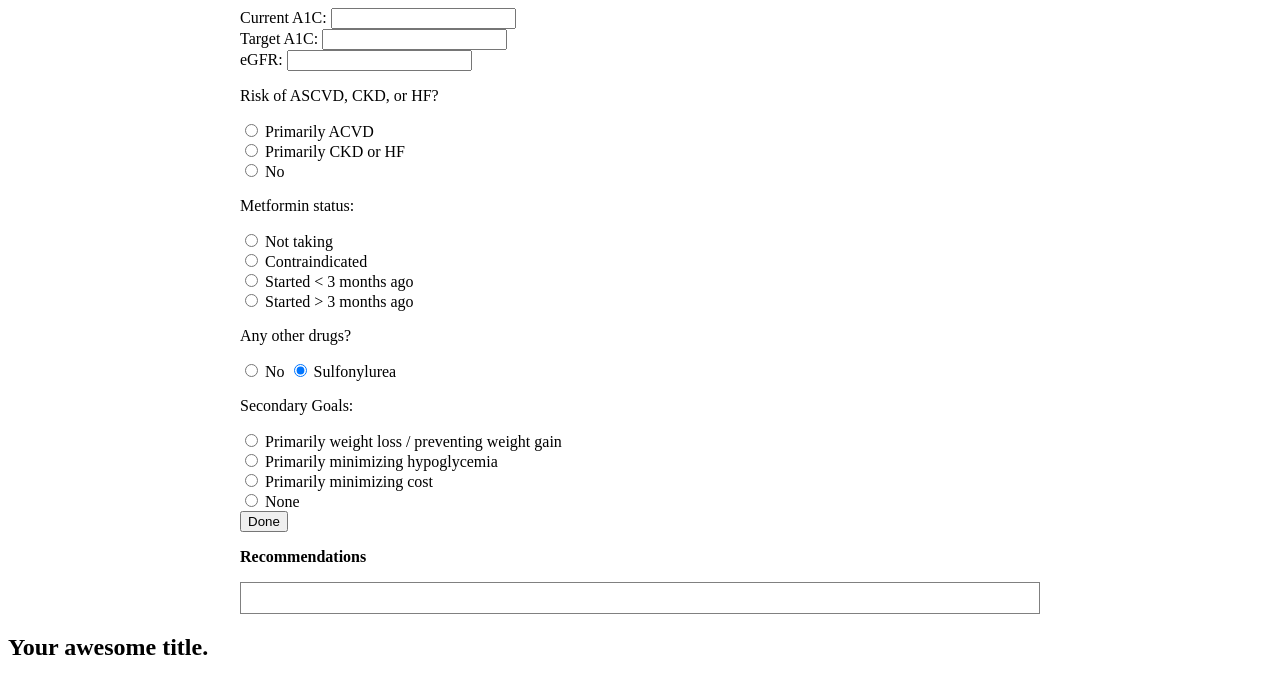
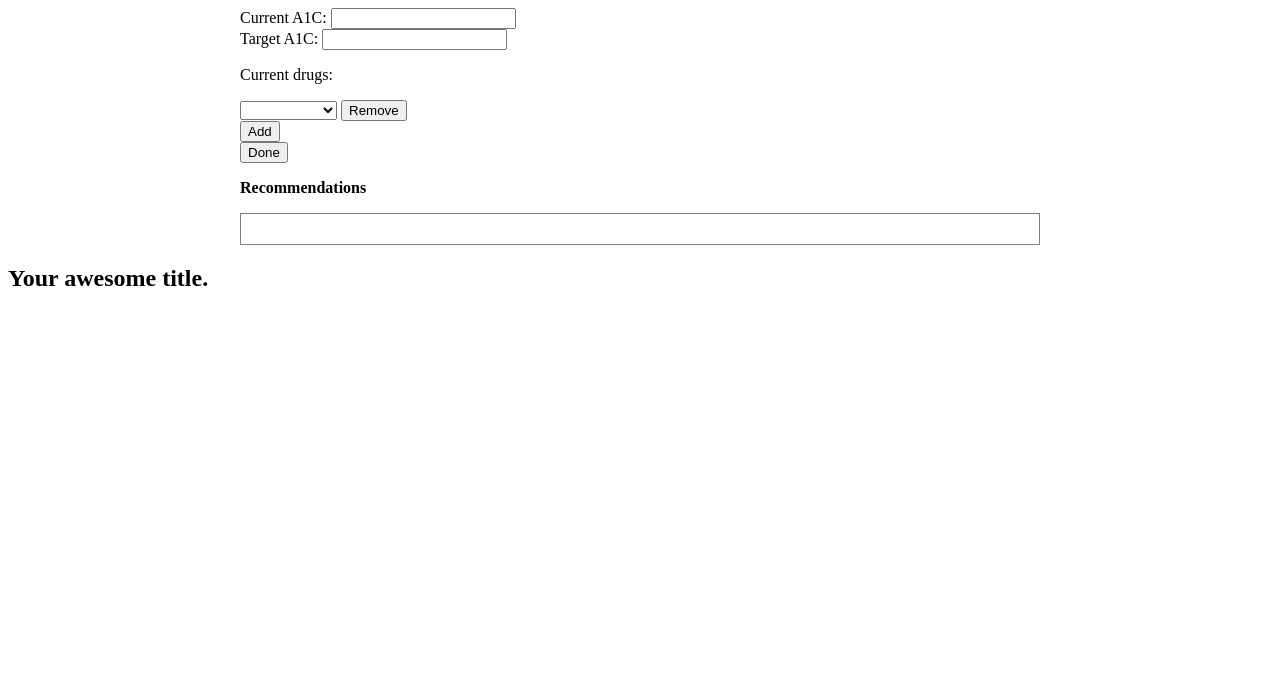
Before and after one commit to nikhbikh/maple, a Jekyll site: the page built from docs/index.html, in a window 1280 px wide. Shown: the top 694 px of the page. Built offline with Jekyll 4.4.1, drawn with Linux system fonts in a browser that asks for light colours; some of the changed lines change nothing that is shown.

Commit message:
finished input, beginning current drugs

```diff
--- a/docs/_layouts/default.html
+++ b/docs/_layouts/default.html
@@ -14,8 +14,9 @@
     <!-- JS -->
     <!--[if lt IE 9]><script src="https://html5shim.googlecode.com/svn/trunk/html5.js"></script><![endif]-->
     <script defer src="{{ site.url }}{{ site.baseurl }}/assets/scripts.js" type="text/javascript"/></script>
+    <script defer src="{{ site.url }}{{ site.baseurl }}/assets/inputs.js" type="text/javascript"/></script>
+    <script defer src="{{ site.url }}{{ site.baseurl }}/assets/current_drugs.js" type="text/javascript"/></script>
     <script defer src="{{ site.url }}{{ site.baseurl }}/assets/node.js" type="text/javascript"/></script>
-    <script defer src="{{ site.url }}{{ site.baseurl }}/assets/inputs.js" type="text/javascript"/></script>
     <!-- {% if site.google_analytics %}{% include google/analytics.html %}{% endif %} -->
   </body>
 
--- /dev/null
+++ b/docs/assets/current_drugs.js
@@ -0,0 +1,45 @@
+console.log('current_drugs.js');
+
+var CurrentDrugs = function() {
+  this.elt = document.getElementById('current_drugs');
+  this.drugs = [];
+  this.add_button = document.querySelector('#current_drugs .add_button');
+  this.add_button.onclick = this.add.bind(this);
+
+  var drug_options = ""
+  var known_drugs = [['met', 'Metformin'],
+                     ['su', 'Sulfonylurea']];
+  for (let i = 0; i < known_drugs.length; i++) {
+    drug_options += `<option value="${known_drugs[i][0]}">${known_drugs[i][1]}</option>`
+  }
+  var drug_container = document.createElement('temp');
+  drug_container.innerHTML =`<div class="drug_selection">
+  <select>
+    <option value="none"></option>
+    ${drug_options}
+  </select>
+  <button class="remove_button">Remove</button>
+</div>`
+  this.drug_template = drug_container.children[0];
+
+
+}
+
+CurrentDrugs.prototype.add = function(event) {
+  event.preventDefault();
+  if (this.drugs.length && unselected(this.drugs[this.drugs.length - 1])) {
+    console.log('first fill out last unfilled drug');
+    return;
+  }
+  var newDrug = this.drug_template.cloneNode();
+  this.elt.appendChild(newDrug);
+  this.drugs.push(newDrug);
+}
+
+function getSelected(el) {
+  el.options[el.selectedIndex].value
+}
+
+function unselected(el) {
+  return (getSelected(el.querySelector('select')) == "none")
+}
--- a/docs/assets/inputs.js
+++ b/docs/assets/inputs.js
@@ -1,42 +1,160 @@
+console.log('inputs.js')
 
-var Inputs = function(params) {
+var Inputs = function() {
+  this.hidden = new Set();
+  this.visible = new Set();
+}
+
+Inputs.prototype.init = function(elements) {
   this.elements = {};
-  for (let i = 0; i < params.hidden.length; i++) {
-    if ((elt = document.getElementById(params.hidden[i]))) {
-      this.elements[params.hidden[i]] = elt;
-
-    } else {
-      throw new Error(`no param ${params.hidden[i]}`);
-    }
-  }
-  for (let i = 0; i < params.visible.length; i++) {
-    if ((elt = document.getElementById(params.visible[i]))) {
-      this.elements[params.visible[i]] = elt;
-    } else {
-      throw new Error(`no param ${params.visible[i]}`);
-    }
-  }
-
-  this.hidden = params.hidden;
-  this.visible = params.visible;
+  this.visible.clear();
+  this.hidden.clear();
+  console.log(elements);
+  elements.forEach( elt => {
+    this.elements[elt.getName()] = elt;
+    this.hidden.add(elt);
+  });
   this.draw();
 }
 
+Inputs.prototype.showFeature = function(feature) {
+  var el = this.elements[feature];
+  if (!el) {
+    throw new Error(`Feature "${feature}" not available`);
+  }
+  this.hidden.delete(el);
+  this.visible.add(el);
+}
+
+Inputs.prototype.hideAll = function(feature) {
+  this.visible.clear();
+  this.elements.forEach( el => { this.hidden.add(el); });
+}
+
 Inputs.prototype.draw = function() {
-  for (let i = 0; i < params.hidden.length; i++) {
-    this.elements[params.hidden[i]].hidden = true;
-  }
-  for (let i = 0; i < params.visible.length; i++) {
-    this.elements[params.visible[i]].hidden = false ;
+  this.hidden.forEach( el => { el.hide(); });
+  this.visible.forEach( el => { el.show(); });
+}
+
+Inputs.prototype.getFeatures = function() {
+  var features = {};
+  Object.entries(this.elements).map( entry => {
+    features[entry[0]] = entry[1].getValue();
+  });
+  return features;
+}
+
+var AbstractInput = function() {}
+AbstractInput.prototype.getName = function() {
+  throw new Error('Not implemented!');
+}
+AbstractInput.prototype.getValue = function() {
+  throw new Error('Not implemented!');
+}
+AbstractInput.prototype.show = function() {
+  throw new Error('Not implemented!');
+}
+AbstractInput.prototype.hide = function() {
+  throw new Error('Not implemented!');
+}
+
+var NumberInput = function(inputCallback, id, precision) {
+  AbstractInput.call(this);
+  this.name = id;
+  this.elt = document.getElementById(id);
+  this.elt.onblur = validateNumberToFixed(1);
+  this.listen(inputCallback);
+}
+NumberInput.prototype = Object.create(AbstractInput.prototype);
+NumberInput.prototype.constructor = NumberInput;
+NumberInput.prototype.getValue = function() {
+  return this.elt.valueAsNumber;
+}
+NumberInput.prototype.getName = function() {
+  return this.name;
+}
+NumberInput.prototype.show = function() {
+  this.elt.parentElement.hidden = false;
+}
+NumberInput.prototype.hide = function() {
+  this.elt.parentElement.hidden = true;
+}
+NumberInput.prototype.listen = function(inputCallback) {
+  this.elt.oninput = inputCallback;
+}
+
+
+
+var RadioInput = function(inputCallback, name) {
+  this.elts = document.getElementsByName(name);
+  this.name = name;
+  this.listen(inputCallback);
+}
+RadioInput.prototype = Object.create(AbstractInput.prototype);
+RadioInput.prototype.constructor = RadioInput;
+RadioInput.prototype.getValue = function() {
+  for (var i = 0; i < this.elts.length; i++) {
+    if (this.elts[i].checked) {
+      return this.elts[i].id;
+    }
   }
 }
+RadioInput.prototype.getName = function() {
+  return this.name;
+}
+RadioInput.prototype.show = function() {
+  this.elts[0].parentElement.parentElement.hidden = false;
+}
+RadioInput.prototype.hide = function() {
+  this.elts[0].parentElement.parentElement.hidden = true;
+}
+RadioInput.prototype.listen = function(inputCallback) {
+  this.elts.forEach( elt => { elt.onchange = inputCallback;});
+}
 
-Input.prototype.showFeature = function(feature) {
-  if (this.visible.includes(feature)) {
-    throw new Error(`Feature "${feature}" is already visible`);
-  }
-  if (!this.elements['feature']) {
-    throw new Error(`Feature "${feature}" not available`);
-  }
+var ContraSu = function() {}
+ContraSu.prototype = Object.create(AbstractInput.prototype);
+ContraSu.prototype.constructor = ContraSu;
+ContraSu.prototype.getName  = function() { return 'contra_su'; }
+ContraSu.prototype.getValue = function() { return false; }
+ContraSu.prototype.show = function() {}
+ContraSu.prototype.hide = function() {}
+
+var NOthers = function() {}
+NOthers.prototype = Object.create(AbstractInput.prototype);
+NOthers.prototype.constructor = NOthers;
+NOthers.prototype.getName  = function() { return 'n_others'; }
+NOthers.prototype.getValue = function() { return 1; }
+NOthers.prototype.show = function() {}
+NOthers.prototype.hide = function() {}
+
+var SideEffectsMet = function() {}
+SideEffectsMet.prototype = Object.create(AbstractInput.prototype);
+SideEffectsMet.prototype.constructor = SideEffectsMet;
+SideEffectsMet.prototype.getName  = function() { return 'side_effects_met'; }
+SideEffectsMet.prototype.getValue = function() { return false; }
+SideEffectsMet.prototype.show = function() {}
+SideEffectsMet.prototype.hide = function() {}
+
+var CurrentDrugs = function() {
+  AbstractInput.call(this);
 
 }
+CurrentDrugs.prototype = Object.create(AbstractInput.prototype);
+CurrentDrugs.prototype.constructor = CurrentDrugs;
+
+function getAllElements(inputCallback) {
+  var elements = [
+    new NumberInput(inputCallback, 'ca1c', 1),
+    new NumberInput(inputCallback, 'ta1c', 1),
+    new NumberInput(inputCallback, 'egfr', 0),
+    new RadioInput(inputCallback, 'risk'),
+    new RadioInput(inputCallback, 'goals2'),
+    //new RadioInput(inputCallback, 'met'),
+    //new RadioInput(inputCallback, 'others'),
+    new SideEffectsMet(),
+    new NOthers(),
+    new ContraSu(),
+  ];
+  return elements
+}
--- a/docs/assets/node.js
+++ b/docs/assets/node.js
@@ -3,6 +3,8 @@
  *
  * Implements a node of a decision tree.
  */
+
+console.log('node.js')
 
 var Node = function(params) {
   this.is_leaf = params.is_leaf;
@@ -21,9 +23,9 @@ Node.prototype.toString = function() {
     return `action: ${this.action}`;
   }
   if (this.threshold_feature) {
-    return `${this.features} ${this.operation} ${this.threshold_feature}`;
+    return `${this.feature} ${this.operation} ${this.threshold_feature}`;
   } else {
-    return `${this.features} ${this.operation} ${this.threshold}`;
+    return `${this.feature} ${this.operation} ${this.threshold}`;
   }
 }
 
@@ -37,14 +39,14 @@ Node.prototype.traverse = function(features) {
   }
 
   var f = features[this.feature];
-  if (f == undefined) {
+  if (!defined(f)) {
     throw new NodeError(this.feature, `Feature ${this.feature} not available`);
   }
 
   var t = this.threshold;
   if (this.threshold_feature) {
     t = features[this.threshold_feature]
-    if (t == undefined) {
+    if (!defined(t)) {
       throw new NodeError(
         this.threshold_feature,
         `Feature ${this.threshold_feature} not available`);
@@ -93,15 +95,27 @@ Node.prototype.traverse = function(features) {
         return right_return;
       }
       return left_return;
+    default:
+      throw(`Operation "${this.operation}" not implemented`);
   }
 }
 
+Node.prototype.required_features = function() {
+  var f = [];
+  if (this.feature) {
+    f.push(this.feature);
+  }
+  if (this.threshold_feature) {
+    f.push(this.threshold_feature);
+  }
+  return f;
+}
 
 class NodeError extends Error {
-  constructor(field, message) {
+  constructor(feature, message) {
     super(message);
     this.name = "NodeError";
-    this.field = field;
+    this.feature = feature;
   }
 }
 
@@ -117,7 +131,6 @@ function DFS(root, op) {
   }
   node_stack.push(root);
   while (node_stack.length > 0) {
-    console.log('dfs');
     let curr_node = node_stack.pop();
     if (isLeaf(curr_node)) {
       continue;
@@ -148,7 +161,6 @@ function getAllFeatures(root) {
 }
 
 function fillLeft(root, left) {
-  console.log('fill left');
   var root_copy = JSON.parse(JSON.stringify(root));
   var op = {'before': () => {},
             'after': (curr_node) => {
@@ -167,8 +179,9 @@ function getTrees() {
                     'threshold': 30,
                     'operation': '>=',
                     'right_child': {'is_leaf': false,
-                                    'feature': 'taking_met',
-                                    'operation': 'not',
+                                    'feature': 'met',
+                                    'operation': '==',
+                                    'threshold': 'no_met',
                                     'right_child': {'is_leaf': false,
                                                     'feature': 'side_effects_met',
                                                     'operation': 'not',
@@ -232,23 +245,14 @@ function getTrees() {
                'right_child': {'feature': 'n_others',
                                'operation': '==',
                                'threshold': 0,
-                           'right_child': start_first_drug},
+                               'right_child': start_first_drug,
                                'left_child': {'feature': 'n_others',
+                                              'operation': '==',
                                               'threshold': 1,
-                          'right_child': start_second_drug},
+                                              'right_child': start_second_drug,
                                               'left_child': {'is_leaf': true,
-                                         'action': 'Don\'t know how more than 2 drugs'}};
+                                                             'action': 'Don\'t know how more than 2 drugs'}}}};
   return [inflateTree(root1), inflateTree(root2)];
-}
-
-function traverseTree(root, features) {
-  var prev = root;
-  var next = root;
-  while (next instanceof Node) {
-    console.log(next);
-    next = next.traverse(features);
-  }
-  console.log(next);
 }
 
 function isFull(node) {
--- a/docs/assets/scripts.js
+++ b/docs/assets/scripts.js
@@ -1,19 +1,16 @@
 
-console.log("hi there");
+console.log("script.js");
 
 function main() {
-  document.getElementById("current_a1c").onblur = validateNumberToFixed(1);
-  document.getElementById("target_a1c").onblur = validateNumberToFixed(1);
-  document.getElementById("t1_form").onsubmit = t1Button;
+  new CurrentDrugs();
+  var roots = getTrees();
+  var i = new Inputs();
+  window.roots = roots;
+  window.i = i;
+  var inputCallback = unboundInputCallback.bind({'roots': roots, 'i': i});
+  i.init(getAllElements(inputCallback));
+  inputCallback();
 
-  /*
-  document.getElementById("current_a1c").oninput = t1Button;
-  document.getElementById("target_a1c").oninput = t1Button;
-  document.getElementById("t1_form").oninput = t1Button;
-  document.getElementById("eGFR").oninput = t1Button;
-  document.getElementById("yes_risk").oninput = t1Button;
-  document.getElementById("no_risk").oninput = t1Button;
-  */
 }
 
 function validateNumberToFixed(i) {
@@ -22,98 +19,32 @@ function validateNumberToFixed(i) {
   };
 }
 
-function getRadio(name) {
-  var elts = document.getElementsByName(name);
-  for (var i = 0; i < elts.length; i++) {
-    if (elts[i].checked) {
-      return elts[i].id;
-    }
-  }
+function defined(v) {
+  return (v || v === false || v == 0);
 }
 
-function getFeatures() {
-  var ca1c = document.getElementById("current_a1c").valueAsNumber;
-  var ta1c = document.getElementById("target_a1c").valueAsNumber;
-  var egfr = document.getElementById("eGFR").valueAsNumber;
-  var risk = getRadio("risk");
-  var met = getRadio("met");
-  var goals2 = getRadio("goals2");
-  var others = getRadio("others");
-  return {'ca1c': ca1c,
-          'ta1c': ta1c,
-          'egfr': egfr,
-          'risk': risk,
-          'met':  met,
-          'goals2': goals2,
-          'others':  others};
+function unboundInputCallback() {
+  this.roots.forEach( root => { traverseTree(root, this.i); console.log('\n'); });
+  this.i.draw();
 }
 
-
-
-function t1Button(event) {
-  event.preventDefault();
-  var [ca1c, ta1c, egfr, risk, met, goals2, others] = getFeatures();
-
-  var recs = [];
-  if (ca1c > 6.5) {
-    if (egfr >= 30) {
-      if (met == "no_met") {
-        recs.push("start metformin");
-      }
-    } else if (others == "no_others") {
-      recs.push("start sulfonylurea");
-    }
-  }
-
-  var addSecondary = false;
-  if (ca1c > ta1c) {
-    if (met == "contra_met") {
-      if (others == "no_others") {
-        recs.push("add sulfonylurea");
+function traverseTree(root, input) {
+  var features = input.getFeatures();
+  var next = root;
+  while (next instanceof Node) {
+    console.log(""+next);
+    next.required_features().forEach( f => { input.showFeature(f); });
+    try {
+      next = next.traverse(features);
+    } catch (e) {
+      if (e instanceof NodeError) {
+        return;
       } else {
-        recs.push("I don't know how to add a tertiary drug.");
-      }
-    } else if (met == "lt3_met") {
-      recs.push("stay on metformin for at least 3 months before considering "
-              + "adding a secondary");
-    } else if (met == "gt3_met") {
-      if (others == "no_others") {
-        addSecondary = true;
-      } else {
-        recs.push("I don't know how to add a tertiary drug yet.");
+        throw (e);
       }
     }
   }
-
-  if (addSecondary) {
-    if (risk == "ascvd_risk") {
-      recs.push("add GLP-1 RA with CVD benefits");
-    } else if (risk == "ckd_hf_risk") {
-      if (egfr >= 45) {
-        recs.push("add SGLT2i with relevant benefits");
-      } else {
-        recs.push("add GLP-1 RA with CVD benefits");
-      }
-    } else if (goals2 == "hypo_goals2" || goals2 == "weight_goals2"
-               || goals2 == "no_goals2") {
-      recs.push("add GLP-1 RA");
-    } else if (goals2 == "cost_goals2") {
-      if (ca1c > ta1c + 1) {
-        recs.push("add insulin");
-      } else {
-        recs.push("add sulfonylurea");
-      }
-    }
-  }
-
-  if (recs.length == 0) {
-    recs.push("recommending doing nothing");
-  }
-  var recommendation = document.getElementById("recommendation");
-  recommendation.innerHTML = recs.join("<br/>");
-
-
-  return false;
+  console.log(next);
 }
 
-main();
+window.onload = main
--- a/docs/index.html
+++ b/docs/index.html
@@ -6,17 +6,17 @@ layout: home
   <ul>
     <li>
       <label>Current A1C:
-        <input type="number" id="current_a1c" name="current_a1c" required />
+        <input type="number" id="ca1c" name="current_a1c" required />
       </label>
     </li>
     <li>
       <label>Target A1C:
-      <input type="number" id="target_a1c" name="targert_a1c" required />
+      <input type="number" id="ta1c" name="targert_a1c" required />
       </label>
     </li>
     <li>
       <label>eGFR:
-      <input type="number" id="eGFR" name="eGFR" required />
+      <input type="number" id="egfr" name="eGFR" required />
       </label>
     </li>
     <li>
@@ -37,37 +37,19 @@ layout: home
       </label>
     </li>
     <li>
-      <p> Metformin status: </p>
-      <label>
-      <input type="radio" id="no_met" name="met" required />
-      Not taking
-      </label>
-      <br/>
-      <label>
-      <input type="radio" id="contra_met" name="met" required />
-      Contraindicated
-      </label>
-      <br/>
-      <label>
-      <input type="radio" id="lt3_met" name="met" required />
-      Started < 3 months ago
-      </label>
-      <br/>
-      <label>
-      <input type="radio" id="gt3_met" name="met" required />
-      Started > 3 months ago
+      <label id="current_drugs"><p>Current drugs:</p>
+        <div class="drug_selection">
+          <select>
+            <option value="none"></option>
+            <option value="met">Metformin</option>
+            <option value="su">Sulfonylurea</option>
+          </select>
+          <button class="remove_button">Remove</button>
+        </div>
+        <button class="add_button">Add</button>
       </label>
     </li>
     <li>
-      <p> Any other drugs? </p>
-      <label>
-      <input type="radio" id="no_others" name="others" checked required />
-      No
-      </label>
-      <label>
-      <input type="radio" id="su_others" name="others" checked required />
-      Sulfonylurea
-      </label>
     </li>
     <li>
       <p> Secondary Goals: </p>
```
Lines whose indentation alone changed are shown as unchanged.
